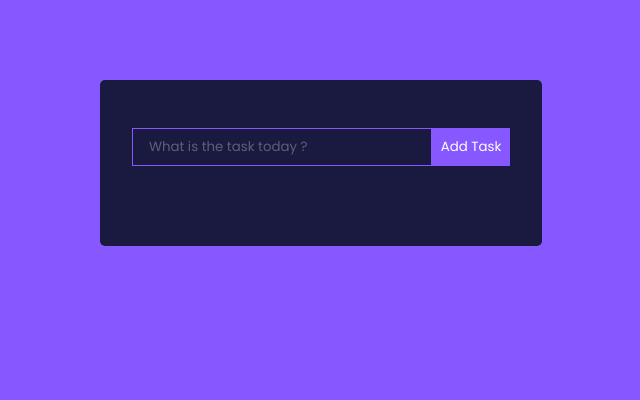
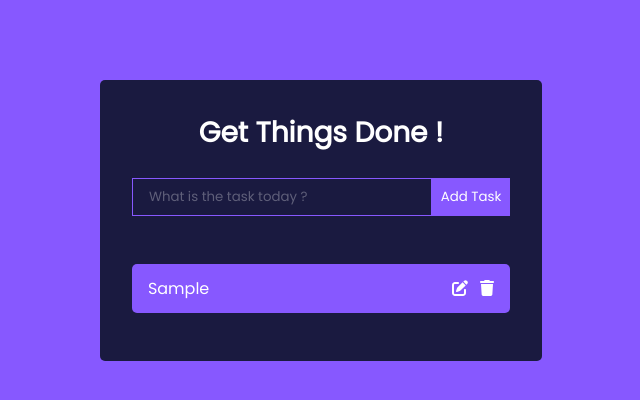
Before and after one commit to AstrydCasimir/todolistinreactjs, a React (Create React App) app: page / in a window 1280 px wide. Both pictures are taken after typing "Sample" into the empty fields and a click on the button "Add Task". Shown: the top 400 px of the page, without its empty margins (319-959 px from the left). Built offline with nearby package versions, Linux system fonts and the light colour scheme.

Commit message:
See all the Todos

```diff
--- a/src/components/Todo.js
+++ b/src/components/Todo.js
@@ -1,7 +1,16 @@
 import React from 'react'
+import { FontAwesomeIcon } from '@fortawesome/react-fontawesome'
+import { faPenToSquare } from '@fortawesome/free-solid-svg-icons'
+import { faTrash } from '@fortawesome/free-solid-svg-icons'
 
-export const Todo = () => {
+export const Todo = ({task}) => {
     return (
-        <div>Todo</div>
+        <div className='Todo'>
+            <p>{task.task}</p>
+            <div>
+                <FontAwesomeIcon icon={faPenToSquare} />
+                <FontAwesomeIcon icon={faTrash} />
+            </div>
+        </div>
     )
 }
--- a/src/components/TodoWrapper.js
+++ b/src/components/TodoWrapper.js
@@ -1,5 +1,6 @@
 import React,  {useState} from 'react'
 import { TodoForm } from './TodoForm'
+import { Todo } from './Todo'
 import {v4 as uuidv4} from "uuid"
 uuidv4();
 
@@ -11,7 +12,13 @@
     }
     return (
         <div className='TodoWrapper'>
+            <h1>Get Things Done !</h1>
             <TodoForm addTodo={addTodo}/>
+
+            {todos.map((todo, index) => (
+                <Todo task={todo} key={index} />
+            ))}
+
         </div>
     )
 }
```
